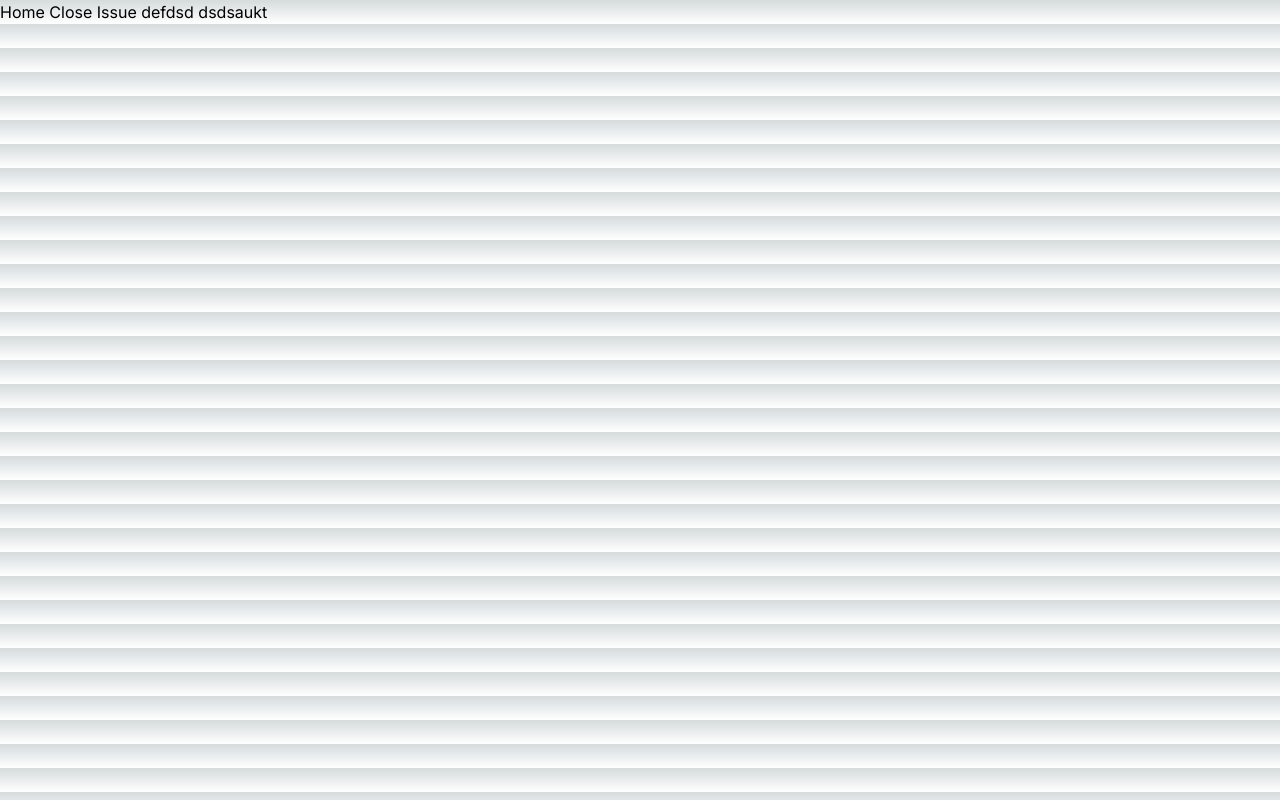
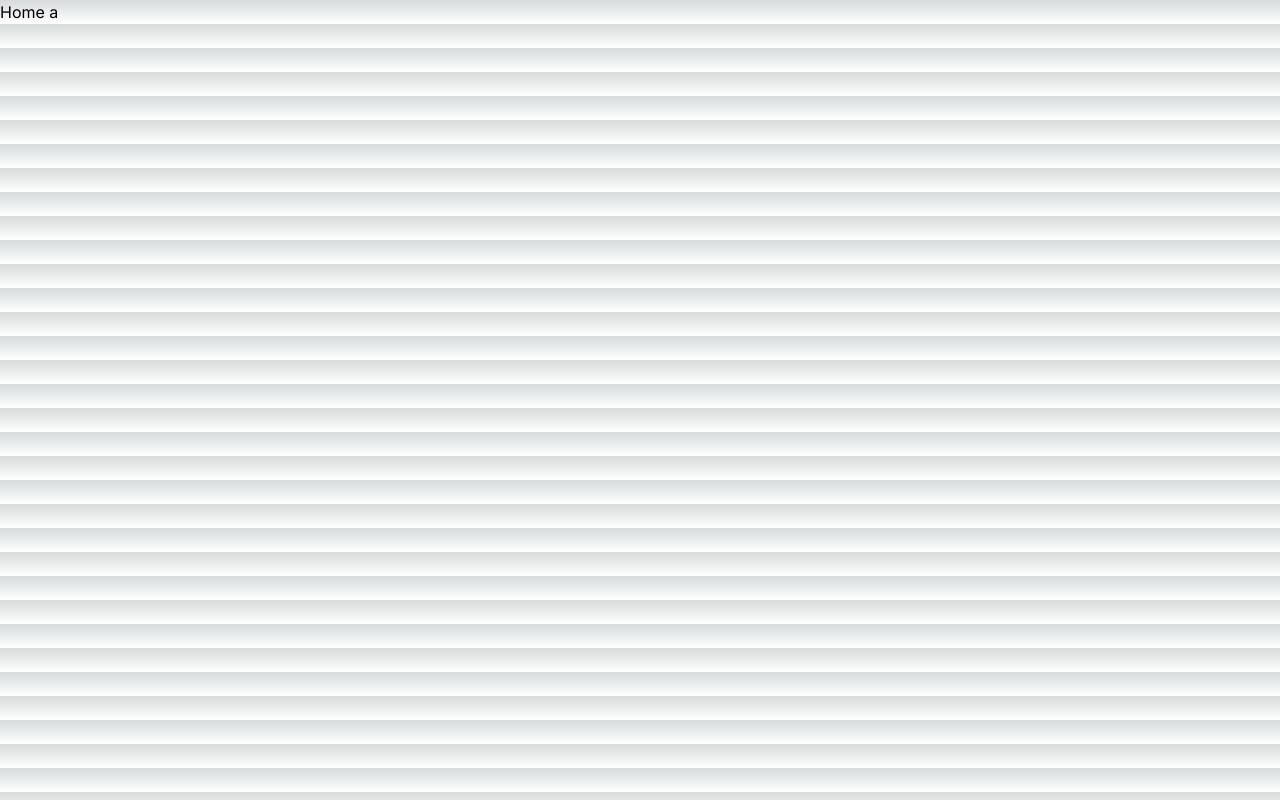
Before and after one commit to stat1202/yarn-nextjs-test, a Next.js app: page / in a window 1280 px wide. Built offline with nearby package versions, Linux system fonts and the light colour scheme.

Commit message:
feat : a

```diff
--- a/src/app/page.tsx
+++ b/src/app/page.tsx
@@ -1,5 +1,5 @@
 import React from "react";
 
 export default function Home() {
-  return <div>Home Close Issue defdsd dsdsaukt</div>;
+  return <div>Home a</div>;
 }
```
